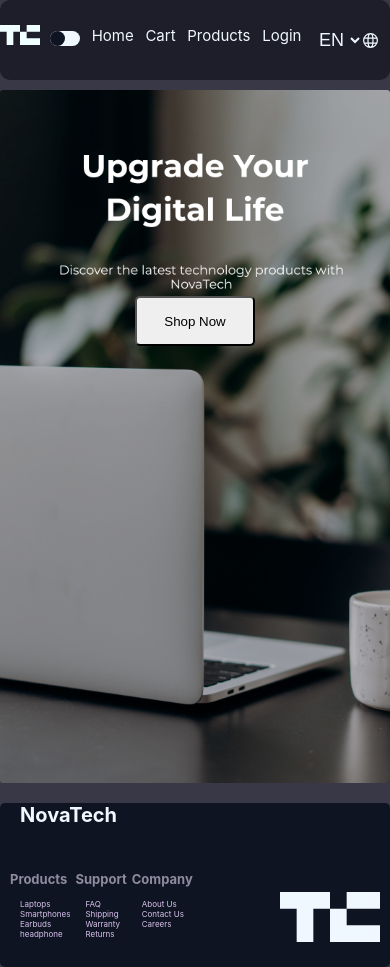
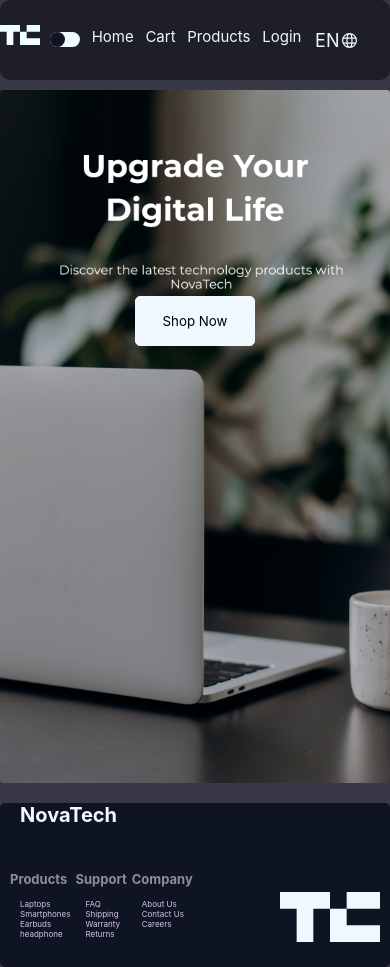
Before and after one commit to maryamparvan/Novatech, a React (Create React App) app: page / in a window 390 px wide. Built offline with nearby package versions, Linux system fonts and the light colour scheme.

Commit message:
Fix design mobilecolor2  warnings

```diff
--- a/src/App.css
+++ b/src/App.css
@@ -53,6 +53,28 @@ body {
     transform: rotate(360deg);
   }
 }
+button,
+input,
+select,
+textarea {
+    appearance: none;
+    -webkit-appearance: none;
+    font-family: inherit;
+}
+
+button {
+    background-color: var(--text-color);
+    color: black;
+    border: 1px solid var(--text-color);
+}
+input {
+    background-color: var(--text-color);
+    color: black;
+}
+select {
+    background-color: var(--text-color);
+    color: black;
+}
 
  :root {
   --back-ground: rgb(56, 56, 70);
@@ -78,10 +100,10 @@ body {
 --card-color: #1a1c22;
 --header-color: #4F6FAE;
 }
-.light, .dark {
-  min-height: 100vh;
-  background-color: var(--back-ground);
-  color: var(--text-color);
+.light,.dark {
+    min-height: 100vh;
+    background-color: var(--back-ground);
+    color: var(--text-color);
 }
 .light {
   color-scheme: light;
--- a/src/Components/Page/Cart/OrderSummary.css
+++ b/src/Components/Page/Cart/OrderSummary.css
@@ -49,7 +49,7 @@
         right:40%;
         width: 50%;
         height: 10%;
-        top:6%;
+        top:1%;
     }
     .OrderSummaryClass p{
         margin-left: 15px;
```
